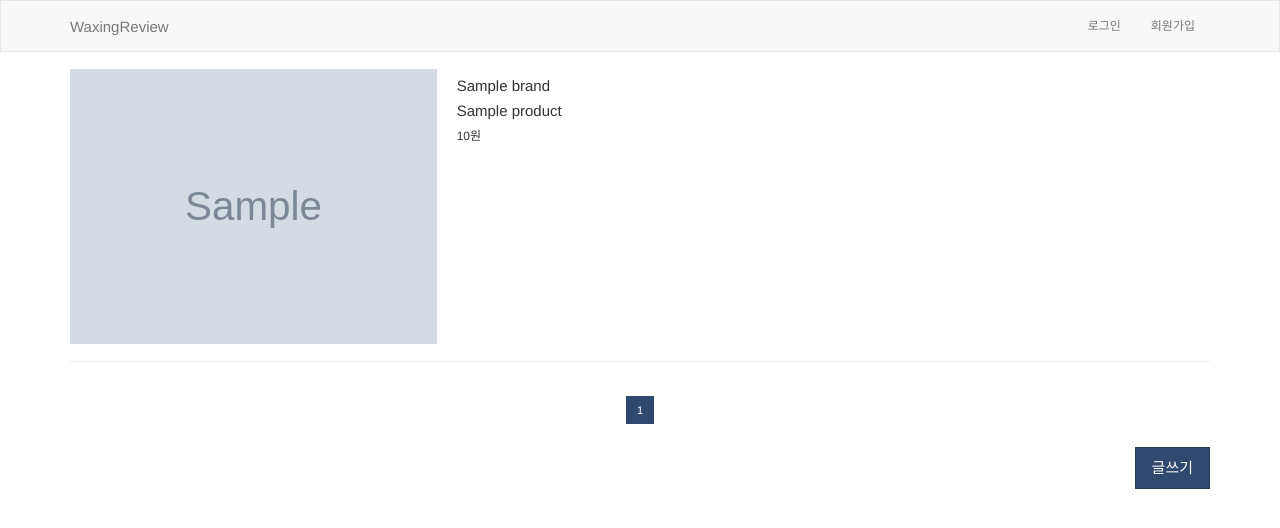
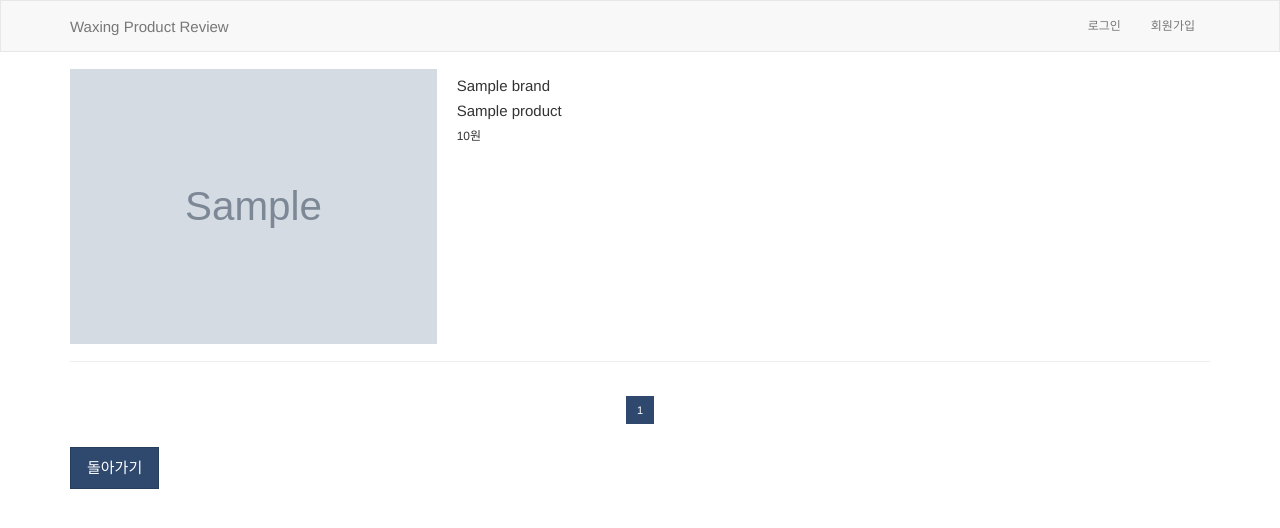
Before and after one commit to bestgunman/Gitwaxingproduct, a Django app: a page that uses Projectreview/templates/base.html in a window 1280 px wide. Shown: the top 528 px of the page. Run offline with Django 3.2, Linux system fonts and the light colour scheme; tables that the repository leaves empty hold one stand-in row (values such as "Sample post"); grey boxes marked "Sample" are stand-in pictures; some libraries are stand-ins or nearby versions; some web fonts are replaced.

Commit message:
2017/01/10

```diff
--- a/Projectreview/productapp/views.py
+++ b/Projectreview/productapp/views.py
@@ -68,10 +68,12 @@ def product_detail(request, url):
 	product = Product.objects.get(url=url)
 	review_list = Review.objects.filter(product=product)
 	total = 0
-	for review in review_list:
-		total += review.score
-	score_avg = round(total/review_list.count(),1)
-	product = Product.objects.get(url=url)
+	if not review_list.exists():
+		score_avg = "아직 평가가 없습니다"
+	else:
+		for review in review_list:
+			total += review.score
+		score_avg = round(total/review_list.count(),1)
 	context = {'product':product,
 				'score_avg':score_avg,
 	}
--- a/Projectreview/reviewapp/views.py
+++ b/Projectreview/reviewapp/views.py
@@ -53,6 +53,8 @@ def review_detail(request, review_id):
 		}
 	return render(request, 'review/review_detail.html',context)
 
+
+
 def write_board(request, url):
 	if not request.user.is_authenticated():
 		return redirect('login')
@@ -72,10 +74,11 @@ def write_board(request, url):
 		if len(request.FILES) != 0:
 			reviewboard.reviewimg = request.FILES['reviewimg']
 		reviewboard.save()
-		return redirect('/review')
+		return redirect('/')
 	else:
 		context = {}
 		return render(request, 'review/review_write.html', context)
+
 
 
 
@@ -88,5 +91,5 @@ def save_comment(request):
 	commentcontent.save()
 	return redirect()
 
-def goto_write(request):
-	return redirect('/review/writeboard')
+def goto_main(request):
+	return redirect('/')
--- a/Projectreview/templates/base.html
+++ b/Projectreview/templates/base.html
@@ -31,7 +31,7 @@
 	        <span class="icon-bar"></span>
 	        <span class="icon-bar"></span>
 	      </button>
-	      <a class="navbar-brand" href="/">WaxingReview</a>
+	      <a class="navbar-brand" href="/">Waxing Product Review</a>
 	    </div>
 
 	    <!-- Collect the nav links, forms, and other content for toggling -->
--- a/Projectreview/templates/product/product.html
+++ b/Projectreview/templates/product/product.html
@@ -19,7 +19,7 @@
 </div>
 <div class="row">
 	<div class="col-xs-12">
-	{{score_avg}}점
+	평점: {{score_avg}}
 	</div>
 </div>
 <div class="row">
--- a/Projectreview/templates/product/product_list.html
+++ b/Projectreview/templates/product/product_list.html
@@ -41,7 +41,7 @@
     {% endif %}
   </ul>
 </nav>
-<p class="text-right"><a href="writeboard" class="btn btn-lg btn-primary">글쓰기</a></p>
+<p class="text-left"><a href="/" class="btn btn-lg btn-primary">돌아가기</a></p>
 
 
 {% endblock %}
--- a/Projectreview/templates/review/review_detail.html
+++ b/Projectreview/templates/review/review_detail.html
@@ -32,5 +32,6 @@
 	</div>
 </div>
 <hr/>
+<p class="text-right"><a href="{% url 'productdetail' review.product.url %}" class="btn btn-lg btn-primary">제품 보기</a></p>
 
 {% endblock %}
```
